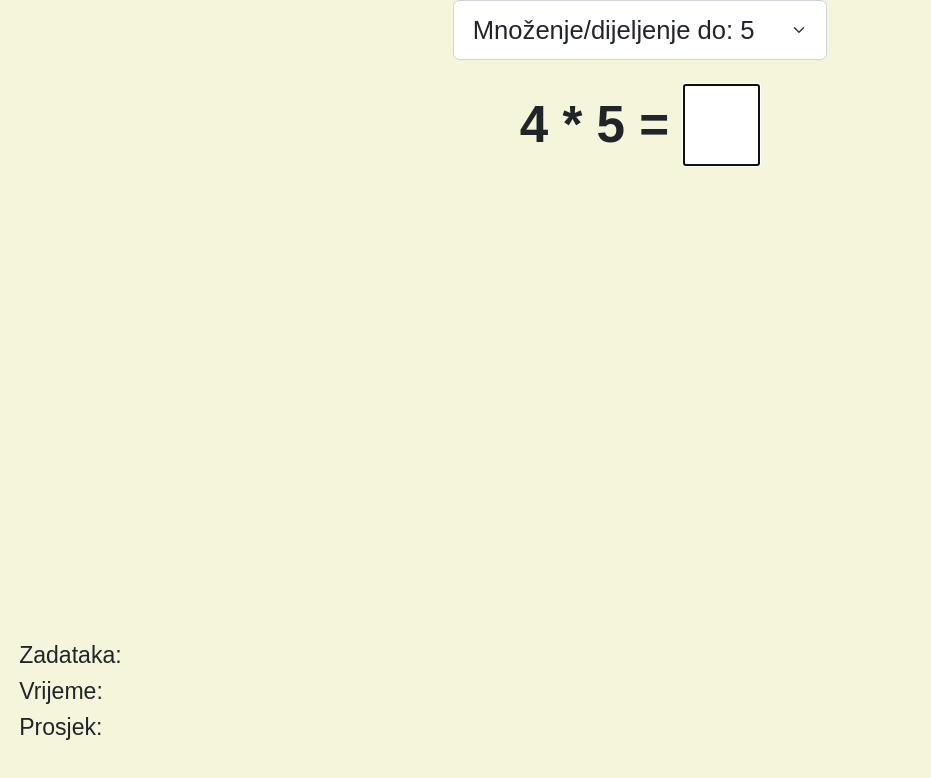
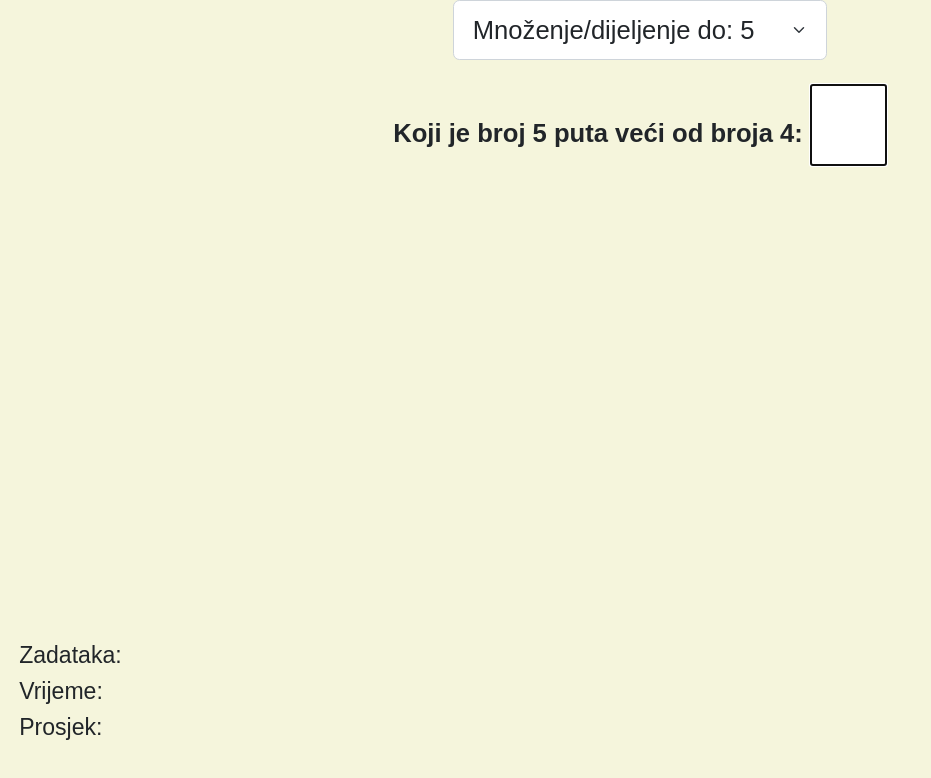
Before and after one commit to c--w/mat, a plain HTML site: page index.html in a window 1280 px wide. Shown: the whole page, without its empty margins (0-931 px from the left). Drawn offline with Linux system fonts and the light colour scheme.

Commit message:
word tasks

```diff
--- a/index.html
+++ b/index.html
@@ -1,4 +1,5 @@
 <html>
+
 <head>
   <meta charset="UTF-8">
   <meta name="viewport"
@@ -11,6 +12,7 @@
   <link href="bootstrap.min.css" rel="stylesheet">
   <link rel="stylesheet" href="main.css">
 </head>
+
 <body>
   <div id="menu" class="input-group">
     <select class="form-select" id="gamemode" name="gamemode">
@@ -23,10 +25,14 @@
     </select>
   </div>
   <div id="task">
+    <span id="task-num">
       <span id="a"></span>
       <span id="oper"></span>
       <span id="b"></span>
       <span>=</span>
+    </span>
+    <span id="task-text">
+    </span>
     <input type="text" name="result" id="result">
   </div>
   <div id="stats">
@@ -39,4 +45,5 @@
   <script src="cookie.js"></script>
   <script src="main.js"></script>
 </body>
+
 </html>
--- a/main.css
+++ b/main.css
@@ -21,6 +21,10 @@ body {
     margin-top: 3vh;
 }
 
+#task-text {
+    font-size: 2vmax;
+}
+
 input {
     display: inline-block;
     max-width: 6vmax;
--- a/main.js
+++ b/main.js
@@ -4,6 +4,25 @@ var opers = ['*', '/'];
 var result;
 var count;
 var start;
+var questions_mult = [
+    "Ako su faktori # i $ rezultat je: ",
+    "Koji je broj # puta veći od broja $: ",
+    "Ako je djeljitelj # a količnik je $, djeljenik je: ",
+    "NAME je kupila # IN. IN košta $ kuna. Koliko je ukupno platila: ",
+    "Svaki CONT sadrži # IN. Ima $ CONT. Koliko ima ukupno IN: "
+];
+var questions_div = [
+    "Ako je faktor # a umnožak &, drugi faktor je: ",
+    "Izračunaj broj # puta manji od broja &: ",
+    "NAME ima ukupno & IN. Složila ih je u # CONT. Koliko ima u svakom CONT: ",
+    "NAME je potrošila & kuna. Kupila je # IN. Koliko kuna košta jedan IN: ",
+    "NAME je imala & IN. Podijelila ih je prijateljicama. Ona ima # prijateljica. Koliko je svaka dobila: ",
+    "NAME je imala & IN. Podijelila ih je prijateljicama. Ona ima # prijateljica. Koliko je svaka dobila: ",
+];
+var ime = ['Ani', 'Ema', 'Mia', 'Una', 'Dunja', 'Ana', 'Petra', 'Davorka', 'Baka'];
+var predmet = ['bombon', 'žvaka', 'lizalica', 'sladoled', 'olovka', 'bojica', 'gumica'];
+var container = ['kutija', 'vrećica', 'torba', 'ladica', 'košara', 'posuda'];
+
 function init() {
     start = Date.now();
     gamemode = $("#gamemode").val();
@@ -19,13 +38,13 @@ function check(event) {
     if (event.keyCode === 13) {
         let val = $("#result").val();
         $('#result').val('');
-        if(val != result) {
+        if (val != result) {
             return;
         }
         count++;
         $('#count').text(count);
-        $('#time').text(Math.floor((Date.now()-start)/1000)+'s');
-        $('#avg').text(Math.floor((Date.now()-start)/1000/count)+'s');
+        $('#time').text(Math.floor((Date.now() - start) / 1000) + 's');
+        $('#avg').text(Math.floor((Date.now() - start) / 1000 / count) + 's');
         initGame();
     }
 }
@@ -35,31 +54,79 @@ function changeGame() {
 }
 
 function initGame() {
-    let a = Math.floor(Math.random()*9)+2;
-    let oper = Math.floor(Math.random()*2)
-    let b = Math.floor(Math.random()*(gamemode-1))+2;
-    if(opers[oper] == '*') {
-        let i = Math.floor(Math.random()*2);
+    let a = Math.floor(Math.random() * 9) + 2;
+    let oper = Math.floor(Math.random() * 2)
+    let b = Math.floor(Math.random() * (gamemode - 1)) + 2;
+    let r;
+    if (opers[oper] == '*') {
+        let i = Math.floor(Math.random() * 2);
         $('#oper').text("*");
-        if(i == 0) {
+        if (i == 0) {
             $('#a').text(a);
             $('#b').text(b);
         } else {
             $('#a').text(b);
             $('#b').text(a);
         }
-        result = eval(a+opers[oper]+b);
+        result = eval(a + opers[oper] + b);
+        r = result;
     } else {
-        let r = a*b;
-        let i = Math.floor(Math.random()*2);
+        r = a * b;
+        let i = Math.floor(Math.random() * 2);
         $('#a').text(r);
         $('#oper').text(":");
-        if(i == 0) {
+        if (i == 0) {
             $('#b').text(a);
             result = b;
         } else {
             $('#b').text(b);
             result = a;
+            a = b;
+            b = result;
         }
     }
+    let text = Math.floor(Math.random() * 2);
+    //text = 1;
+    if(text == 0) {
+        $("#task-num").show();
+        $("#task-text").hide();
+    } else {
+        $("#task-text").show();
+        $("#task-num").hide();
+        let question;
+        if(oper == 0) {
+            question = getRandomElem(questions_mult);
+        } else {
+            question = getRandomElem(questions_div);
+        }
+        question = replaceAll(question, a, b, r);
+        $("#task-text").html(question);
+    }
+
 }
+
+function replaceAll(q, a, b, r) {
+    q = q.replaceAll("#", a);
+    q = q.replaceAll("$", b);
+    q = q.replaceAll("&", r);
+    if(q.includes("CONT")) {
+        let x = getRandomElem(container)
+        q = q.replaceAll("CONT", x);
+    }
+    if(q.includes("NAME")) {
+        let x = getRandomElem(ime)
+        q = q.replaceAll("NAME", x);
+    }
+    if(q.includes("IN")) {
+        let x = getRandomElem(predmet)
+        q = q.replaceAll("IN", x);
+    }
+    if(q.includes("PREDMET")) {
+        let x = getRandomElem(predmet)
+        q = q.replaceAll("IN", x);
+    }
+    return q;
+}
+function getRandomElem(a) {
+    return a[Math.floor(Math.random()*a.length)]
+}
```
Lines whose indentation alone changed are shown as unchanged.
